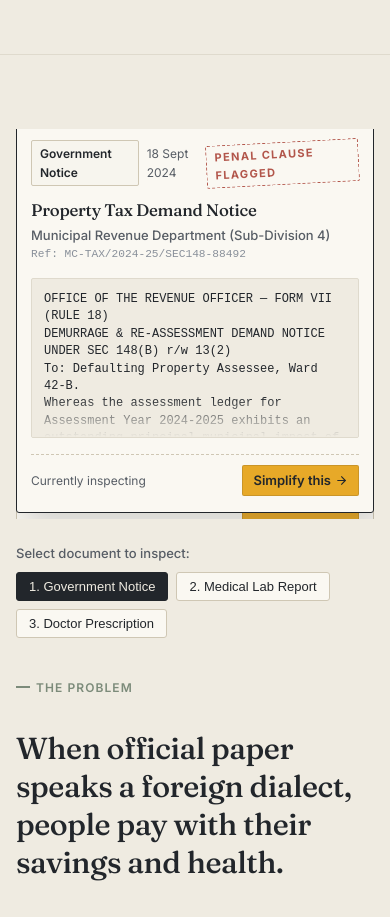
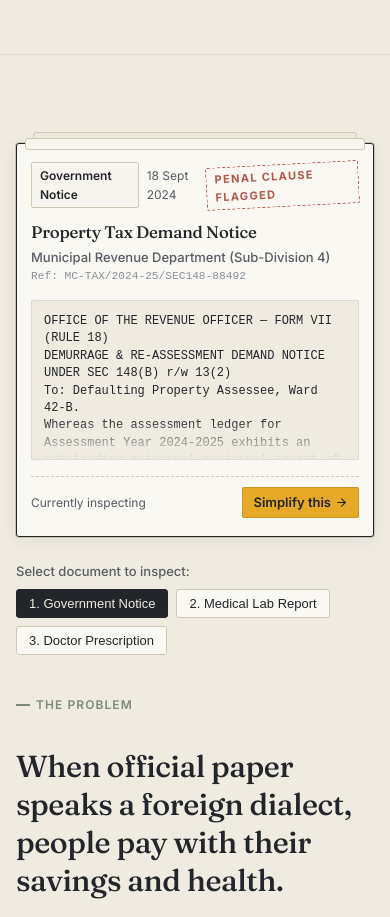
Before and after one commit to lingeswarandhanapal7-hub/Hmm, a React (Vite) app: page / in a window 390 px wide. Shown: the part 1020-1937 px from the top of the page. Built offline with nearby package versions, Linux system fonts and the light colour scheme.

Commit message:
Fix mobile card truncation so all sample document cards display full content

```diff
--- a/src/App.css
+++ b/src/App.css
@@ -2471,12 +2471,60 @@ footer,
   }
 
   .paper-stack-container {
-    min-height: 440px;
+    min-height: auto;
+    height: auto;
+    overflow: visible;
+    position: relative;
+    padding-top: 14px;
+    margin-bottom: 24px;
     max-width: 100%;
   }
 
   .overlapping-paper {
-    max-width: 100%;
+    display: none;
+    position: relative !important;
+    left: 0 !important;
+    right: 0 !important;
+    top: 0 !important;
+    width: 100% !important;
+    max-width: 100% !important;
+    transform: none !important;
+    padding: 24px 20px;
+    background: var(--color-paper-card);
+  }
+
+  .overlapping-paper--active {
+    display: block !important;
+    position: relative !important;
+    z-index: 5 !important;
+    transform: none !important;
+    box-shadow: 0 4px 18px var(--color-paper-shadow), 0 0 0 1px var(--color-line);
+  }
+
+  .overlapping-paper--active::before {
+    content: "";
+    position: absolute;
+    top: -6px;
+    left: 8px;
+    right: 8px;
+    height: 12px;
+    background: var(--color-paper-light);
+    border: 1px solid var(--color-line);
+    border-radius: var(--radius-xs);
+    z-index: -1;
+  }
+
+  .overlapping-paper--active::after {
+    content: "";
+    position: absolute;
+    top: -12px;
+    left: 16px;
+    right: 16px;
+    height: 14px;
+    background: #EDE8DC;
+    border: 1px solid var(--color-line);
+    border-radius: var(--radius-xs);
+    z-index: -2;
   }
 
   .demo-workspace {
@@ -2516,23 +2564,59 @@ footer,
   }
 
   .paper-stack-container {
-    overflow: hidden;
+    min-height: auto;
+    height: auto;
+    overflow: visible;
+    position: relative;
+    padding-top: 14px;
+    margin-bottom: 20px;
   }
 
   .overlapping-paper {
+    display: none;
+    position: relative !important;
     left: 0 !important;
     right: 0 !important;
+    top: 0 !important;
     width: 100% !important;
     max-width: 100% !important;
     transform: none !important;
-  }
-
-  .overlapping-paper--0 { top: 0px !important; }
-  .overlapping-paper--1 { top: 40px !important; }
-  .overlapping-paper--2 { top: 80px !important; }
+    padding: 20px 18px;
+    background: var(--color-paper-card);
+  }
 
   .overlapping-paper--active {
-    transform: translateY(-8px) !important;
+    display: block !important;
+    position: relative !important;
+    z-index: 5 !important;
+    transform: none !important;
+    box-shadow: 0 4px 18px var(--color-paper-shadow), 0 0 0 1px var(--color-line);
+  }
+
+  .overlapping-paper--active::before {
+    content: "";
+    position: absolute;
+    top: -6px;
+    left: 8px;
+    right: 8px;
+    height: 12px;
+    background: var(--color-paper-light);
+    border: 1px solid var(--color-line);
+    border-radius: var(--radius-xs);
+    z-index: -1;
+  }
+
+  .overlapping-paper--active::after {
+    content: "";
+    position: absolute;
+    top: -12px;
+    left: 16px;
+    right: 16px;
+    height: 14px;
+    background: #EDE8DC;
+    border: 1px solid var(--color-line);
+    border-radius: var(--radius-xs);
+    z-index: -2;
   }
 
   .hero-scroll-wrapper {
@@ -2663,25 +2747,15 @@ footer,
   }
 
   .paper-stack-container {
-    min-height: 390px;
-    overflow: hidden;
+    min-height: auto;
+    height: auto;
+    overflow: visible;
+    padding-top: 14px;
+    margin-bottom: 20px;
   }
 
   .overlapping-paper {
-    left: 0 !important;
-    right: 0 !important;
-    width: 100% !important;
-    max-width: 100% !important;
-    padding: 16px 14px;
-    transform: none !important;
-  }
-
-  .overlapping-paper--0 { top: 0px !important; }
-  .overlapping-paper--1 { top: 40px !important; }
-  .overlapping-paper--2 { top: 80px !important; }
-
-  .overlapping-paper--active {
-    transform: translateY(-6px) !important;
+    padding: 18px 14px;
   }
 
   .paper-doc-title {
```
